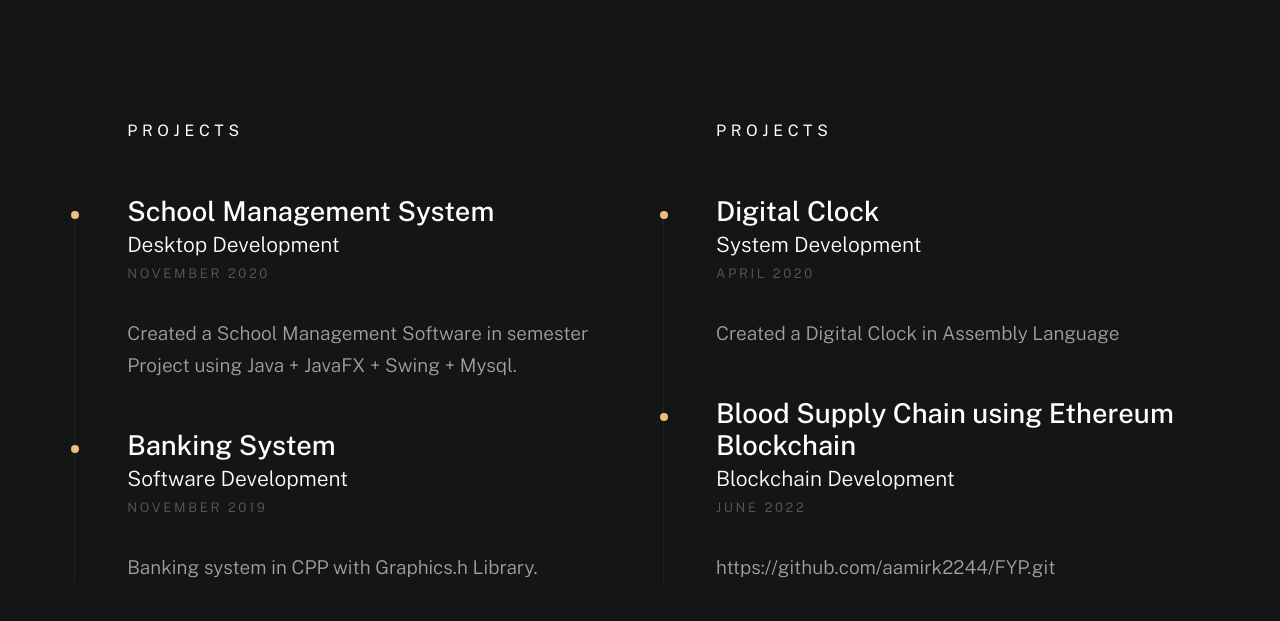
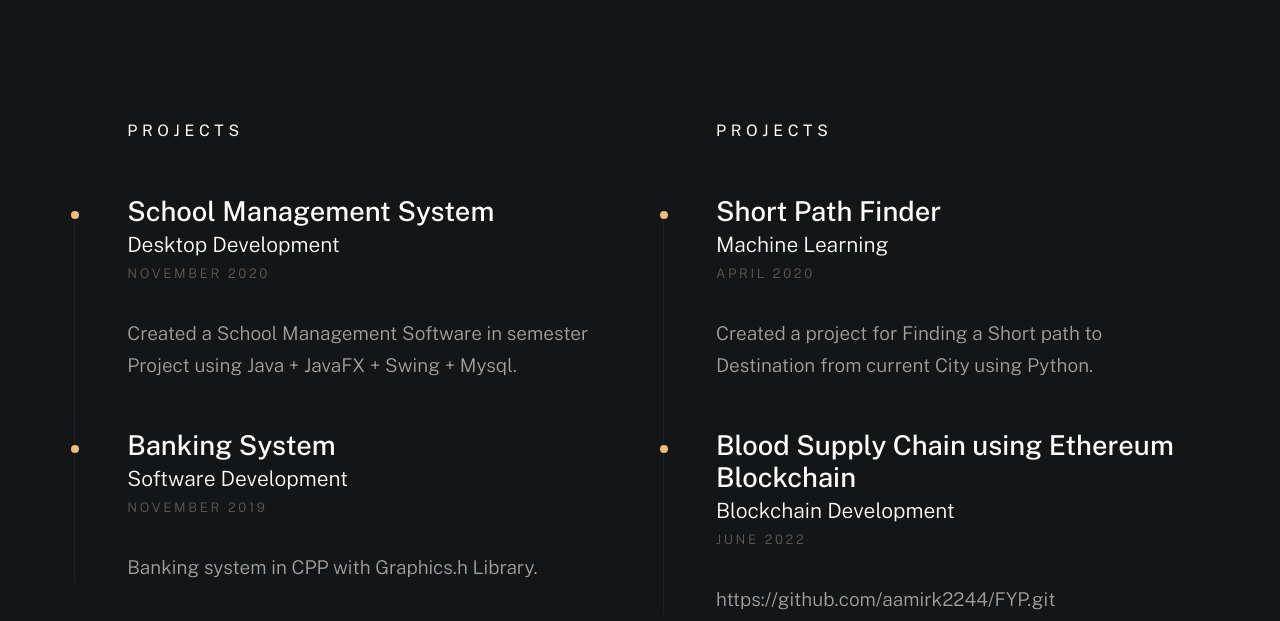
Before and after one commit to aamirk2244/Website, a Django app: page / in a window 1280 px wide. Shown: the part 2517-3138 px from the top of the page. Run offline with Django 4.2, Linux system fonts and the light colour scheme; some web fonts are replaced.

Commit message:
Update index.html

```diff
--- a/templates/index.html
+++ b/templates/index.html
@@ -68,7 +68,7 @@
             <div class="row wide main-nav-wrap">
                 <nav class="column lg-12 main-nav">
                     <ul>
-                        <li><a href="index.html" class="home-link">AamirKhan .</a></li>
+                        <li><a href="https://aamirk2244.wordpress.com/" class="home-link">AamirKhan .</a></li>
                         <li class="current"><a href="#intro" class="smoothscroll">Intro</a></li>
                         <li><a href="#about" class="smoothscroll">About</a></li>
                         {% comment %} <li><a href="#works" class="smoothscroll">Works</a></li> {% endcomment %}
@@ -222,12 +222,13 @@
                             <div class="timeline__block">
                                 <div class="timeline__bullet"></div>
                                 <div class="timeline__header">
-                                    <h4 class="timeline__title">Digital Clock</h3>
-                                    <h5 class="timeline__meta">System Development</h5>
+                                    <h4 class="timeline__title">Short Path Finder</h3>
+                                    <h5 class="timeline__meta">Machine Learning</h5>
                                     <p class="timeline__timeframe">April 2020</p>
                                 </div>
                                 <div class="timeline__desc">
-                                    <p>Created a Digital Clock in Assembly Language</p>
+                                    <p>Created a project for Finding a Short path to Destination
+from current City using Python.</p>
                                 </div>
                             </div>
 
@@ -631,10 +632,10 @@
                     <div class="column lg-4 md-5 tab-6 stack-on-550 contact-block">
                         <h3 class="text-pretitle">Social</h3>
                         <ul class="contact-social">
-                            <li><a href="#0">GitHub</a></li>
-                            <li><a href="#0">LinkedIN</a></li>
-                            <li><a href="#0">YouTube</a></li>
-                            <li><a href="#0">UpWork</a></li>
+                            <li><a href="https://github.com/aamirk2244/">GitHub</a></li>
+                            <li><a href="www.linkedin.com/in/muhammad-aamir-khan-FastNuces">LinkedIN</a></li>
+                            <li><a href="https://youtube.com/channel/UCOf34-tx93QYwYiQxkVnsqg">YouTube</a></li>
+                            <li><a href="https://www.upwork.com/freelancers/~011035338d8bed4f68">UpWork</a></li>
                         </ul>
                     </div>
                     <div class="column lg-4 md-12 contact-block">
```
